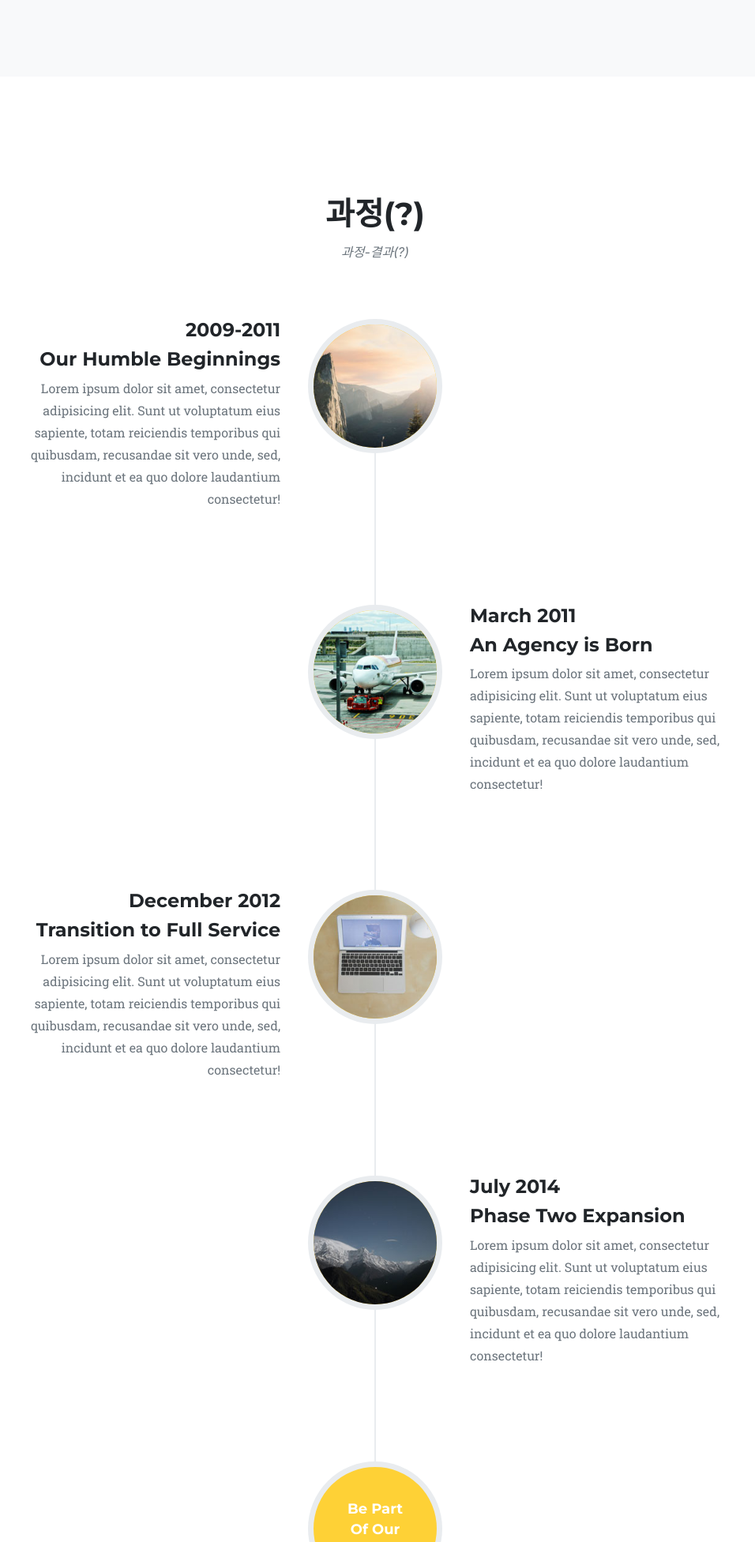
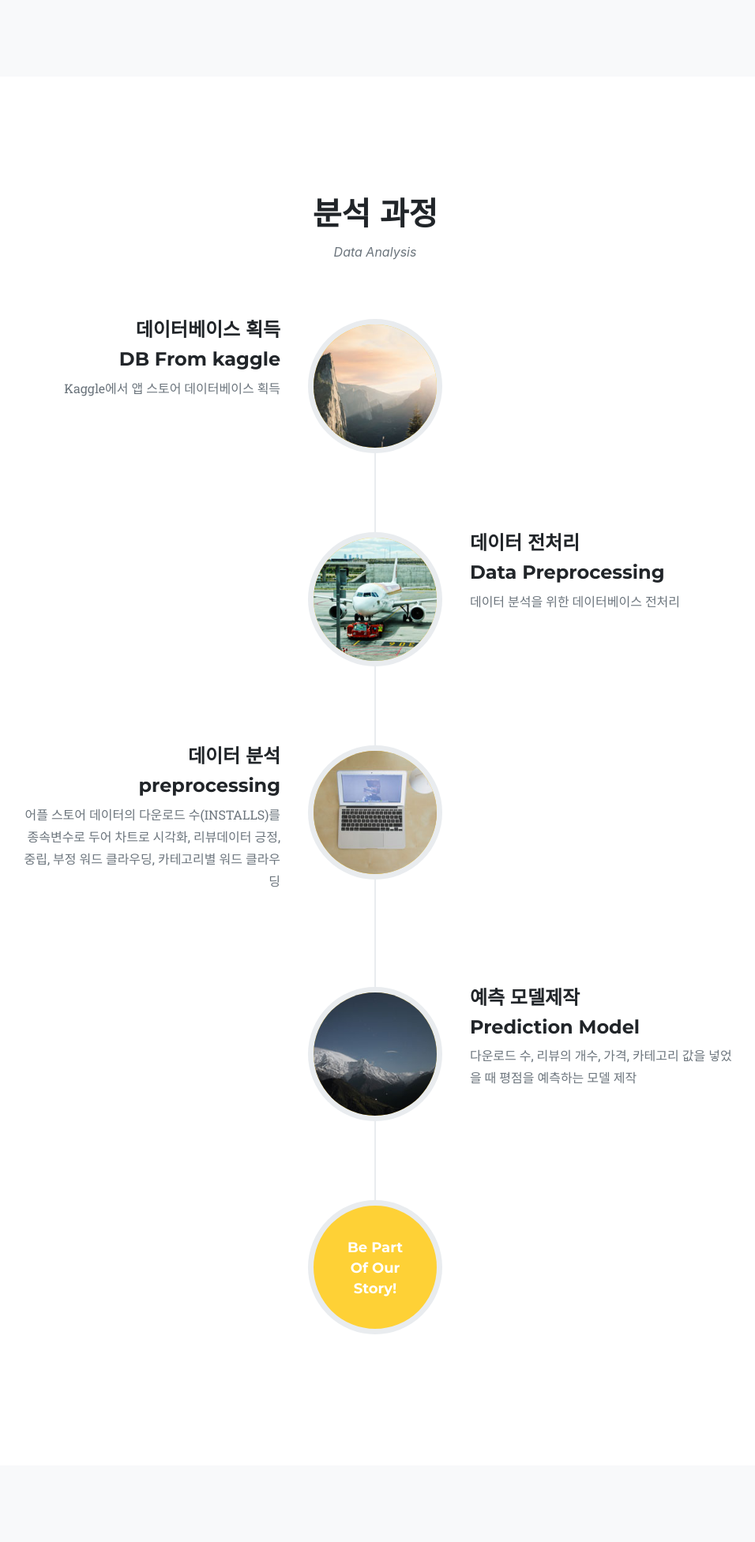
Before and after one commit to jungmannn/multicampusC, a Python web app: template service/templates/index.html in a window 1280 px wide. Shown: the part 2923-4876 px from the top of the page at 79% size, without its empty margins (165-1121 px from the left). Run offline with Jinja, Linux system fonts and the light colour scheme; the template is opened without the code that fills it, so the values that code supplies are empty; some libraries are stand-ins or nearby versions; some web fonts are replaced.

Commit message:
02.26 AM10:08

```diff
--- a/service/templates/mod/about.html
+++ b/service/templates/mod/about.html
@@ -2,8 +2,8 @@
     <div class="container">
       <div class="row">
         <div class="col-lg-12 text-center">
-          <h2 class="section-heading text-uppercase">과정(?)</h2>
-          <h3 class="section-subheading text-muted">과정-결과(?)</h3>
+          <h2 class="section-heading text-uppercase">분석 과정</h2>
+          <h3 class="section-subheading text-muted">Data Analysis</h3>
         </div>
       </div>
       <div class="row">
@@ -15,11 +15,11 @@
               </div>
               <div class="timeline-panel">
                 <div class="timeline-heading">
-                  <h4>2009-2011</h4>
-                  <h4 class="subheading">Our Humble Beginnings</h4>
+                  <h4>데이터베이스 획득</h4>
+                  <h4 class="subheading">DB From kaggle</h4>
                 </div>
                 <div class="timeline-body">
-                  <p class="text-muted">Lorem ipsum dolor sit amet, consectetur adipisicing elit. Sunt ut voluptatum eius sapiente, totam reiciendis temporibus qui quibusdam, recusandae sit vero unde, sed, incidunt et ea quo dolore laudantium consectetur!</p>
+                  <p class="text-muted">Kaggle에서 앱 스토어 데이터베이스 획득</p>
                 </div>
               </div>
             </li>
@@ -29,39 +29,39 @@
               </div>
               <div class="timeline-panel">
                 <div class="timeline-heading">
-                  <h4>March 2011</h4>
-                  <h4 class="subheading">An Agency is Born</h4>
+                  <h4>데이터 전처리</h4>
+                  <h4 class="subheading">Data Preprocessing</h4>
                 </div>
                 <div class="timeline-body">
-                  <p class="text-muted">Lorem ipsum dolor sit amet, consectetur adipisicing elit. Sunt ut voluptatum eius sapiente, totam reiciendis temporibus qui quibusdam, recusandae sit vero unde, sed, incidunt et ea quo dolore laudantium consectetur!</p>
+                  <p class="text-muted">데이터 분석을 위한 데이터베이스 전처리 </p>
                 </div>
               </div>
             </li>
             <li>
               <div class="timeline-image">
-                <img class="rounded-circle img-fluid" src="img/about/3.jpg" alt="">
+                <img class="rounded-circle img-fluid" src="static/img/about/3.jpg" alt="">
               </div>
               <div class="timeline-panel">
                 <div class="timeline-heading">
-                  <h4>December 2012</h4>
-                  <h4 class="subheading">Transition to Full Service</h4>
+                  <h4>데이터 분석</h4>
+                  <h4 class="subheading">preprocessing</h4>
                 </div>
                 <div class="timeline-body">
-                  <p class="text-muted">Lorem ipsum dolor sit amet, consectetur adipisicing elit. Sunt ut voluptatum eius sapiente, totam reiciendis temporibus qui quibusdam, recusandae sit vero unde, sed, incidunt et ea quo dolore laudantium consectetur!</p>
+                  <p class="text-muted">어플 스토어 데이터의 다운로드 수(INSTALLS)를 종속변수로 두어 차트로 시각화, 리뷰데이터 긍정, 중립, 부정 워드 클라우딩, 카테고리별 워드 클라우딩</p>
                 </div>
               </div>
             </li>
             <li class="timeline-inverted">
               <div class="timeline-image">
-                <img class="rounded-circle img-fluid" src="img/about/4.jpg" alt="">
+                <img class="rounded-circle img-fluid" src="static/img/about/4.jpg" alt="">
               </div>
               <div class="timeline-panel">
                 <div class="timeline-heading">
-                  <h4>July 2014</h4>
-                  <h4 class="subheading">Phase Two Expansion</h4>
+                  <h4>예측 모델제작</h4>
+                  <h4 class="subheading">Prediction Model</h4>
                 </div>
                 <div class="timeline-body">
-                  <p class="text-muted">Lorem ipsum dolor sit amet, consectetur adipisicing elit. Sunt ut voluptatum eius sapiente, totam reiciendis temporibus qui quibusdam, recusandae sit vero unde, sed, incidunt et ea quo dolore laudantium consectetur!</p>
+                  <p class="text-muted">다운로드 수, 리뷰의 개수, 가격, 카테고리 값을 넣었을 때 평점을 예측하는 모델 제작</p>
                 </div>
               </div>
             </li>
--- a/service/templates/mod/modals.html
+++ b/service/templates/mod/modals.html
@@ -162,14 +162,14 @@
             <div class="col-lg-8 mx-auto">
               <div class="modal-body">
                 <!-- Project Details Go Here -->
-                <h2 class="text-uppercase">Project Name</h2>
-                <p class="item-intro text-muted">Lorem ipsum dolor sit amet consectetur.</p>
+                <h2 class="text-uppercase">Prediction Model</h2>
+                <p class="item-intro text-muted">평점 예측 모델</p>
                 <img class="img-fluid d-block mx-auto" src="img/portfolio/05-full.jpg" alt="">
-                <p>Use this area to describe your project. Lorem ipsum dolor sit amet, consectetur adipisicing elit. Est blanditiis dolorem culpa incidunt minus dignissimos deserunt repellat aperiam quasi sunt officia expedita beatae cupiditate, maiores repudiandae, nostrum, reiciendis facere nemo!</p>
+                <p>내용</p>
                 <ul class="list-inline">
                   <li>Date: 2019.02.26</li>
                   <li>Client: Group C</li>
-                  <li>Category : installs</li>
+                  <li>Category : Prediction Model</li>
                 </ul>
                 <button class="btn btn-primary" data-dismiss="modal" type="button">
                   <i class="fas fa-times"></i>
--- a/service/templates/mod/ourteam.html
+++ b/service/templates/mod/ourteam.html
@@ -3,7 +3,7 @@
       <div class="row">
         <div class="col-lg-12 text-center">
           <h2 class="section-heading text-uppercase">Our Amazing Team</h2>
-          <h3 class="section-subheading text-muted">조원님들</h3>
+          <h3 class="section-subheading text-muted">C팀 팀원님들</h3>
         </div>
       </div>
       <div class="row">
@@ -11,7 +11,7 @@
           <div class="team-member">
             <img class="mx-auto rounded-circle" src="img/team/1.jpg" alt="">
             <h4>이은송</h4>
-            <p class="text-muted">Lead Designer</p>
+            <p class="text-muted">Lead Developer</p>
             <ul class="list-inline social-buttons">
               <li class="list-inline-item">
                 <a href="#">
@@ -35,7 +35,7 @@
           <div class="team-member">
             <img class="mx-auto rounded-circle" src="img/team/2.jpg" alt="">
             <h4>김필원</h4>
-            <p class="text-muted">Lead Marketer</p>
+            <p class="text-muted">Lead Developer</p>
             <ul class="list-inline social-buttons">
               <li class="list-inline-item">
                 <a href="#">
```
